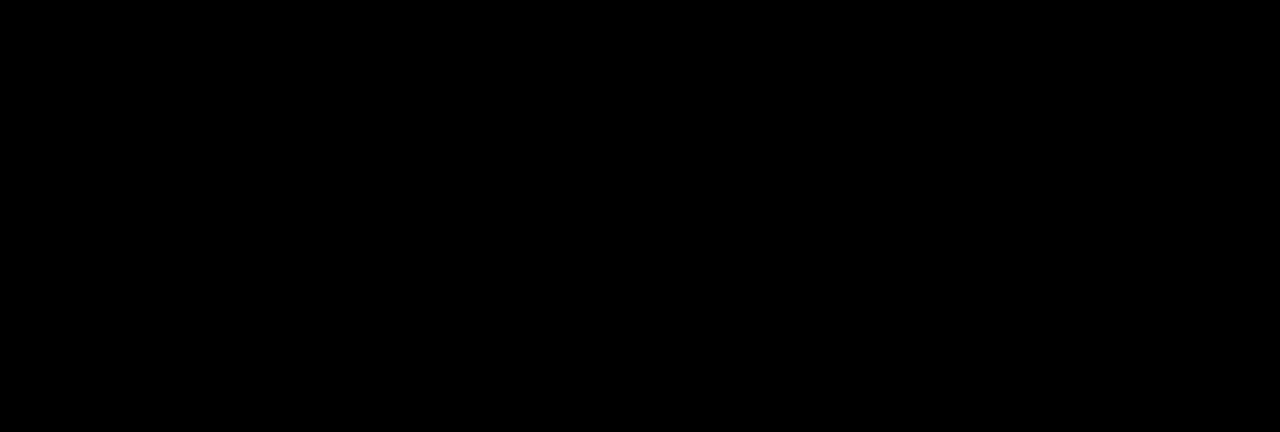
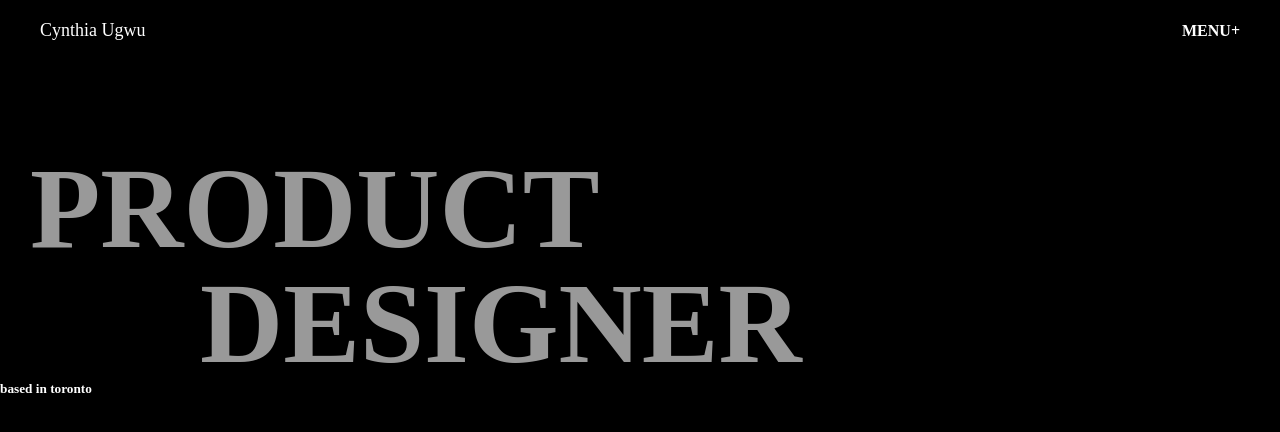
Before and after one commit to yhimanshu17/cynthia-ugwu, a plain HTML site: page index.html in a window 1280 px wide. Drawn offline with Linux system fonts and the light colour scheme.

Commit message:
created: home

```diff
--- a/index.html
+++ b/index.html
@@ -1,10 +1,29 @@
 <!doctype html>
 <html lang="en">
+
 <head>
   <title>Cynthia Ugwu</title>
   <meta charset="UTF-8" />
   <meta name="viewport" content="width=device-width, initial-scale=1" />
   <link href="style.css" rel="stylesheet" />
 </head>
-  <body></body>
+
+<body>
+  <div id="main">
+    <div id="home">
+      <div id="nav">
+        <a href="#">Cynthia Ugwu</a>
+        <h4>MENU+</h4>
+      </div>
+      <div id="heading">
+        <h1>Product</h1>
+        <div class=".blocktext">
+          <h1 id="secondh1">Designer</h1>
+          <h5>based in toronto</h5>
+        </div>
+      </div>
+    </div>
+  </div>
+</body>
+
 </html>
--- a/style.css
+++ b/style.css
@@ -1,9 +1,61 @@
 * {
-  padding: 0rem;
-  margin: 0rem;
+  padding: 0;
+  margin: 0;
+  font-family: "General sans";
   box-sizing: border-box;
 }
 
-body {
+html,body {
+  width:100%;
+  height:100%;
+}
+
+#main{
+  width: 100%;
+}
+
+#home{
+  color: white;
+  width: 100%;
+  height: 100vh;
   background-color: black;
 }
+#nav{
+  display: flex;
+  align-items: center;
+  justify-content: space-between;
+  width: 100%;
+  padding: 20px 40px;
+  color: white;
+}
+
+#nav a{
+  text-decoration: none;
+  font-size: 18px;
+  color: white;
+}
+
+#heading{
+  margin-top: 90px;
+}
+
+#heading h1{
+  margin-left: 30px;
+  opacity: .6;
+  line-height: 1;
+  font-size: 9vw;
+  text-transform: uppercase;
+  font-weight: 900;
+}
+
+#heading #secondh1{
+  margin-left: 200px;
+}
+
+.blocktext{
+  width: fit-content
+}
+
+.blocktext h5{
+  text-align: right;
+}
```
Lines whose indentation alone changed are shown as unchanged.
